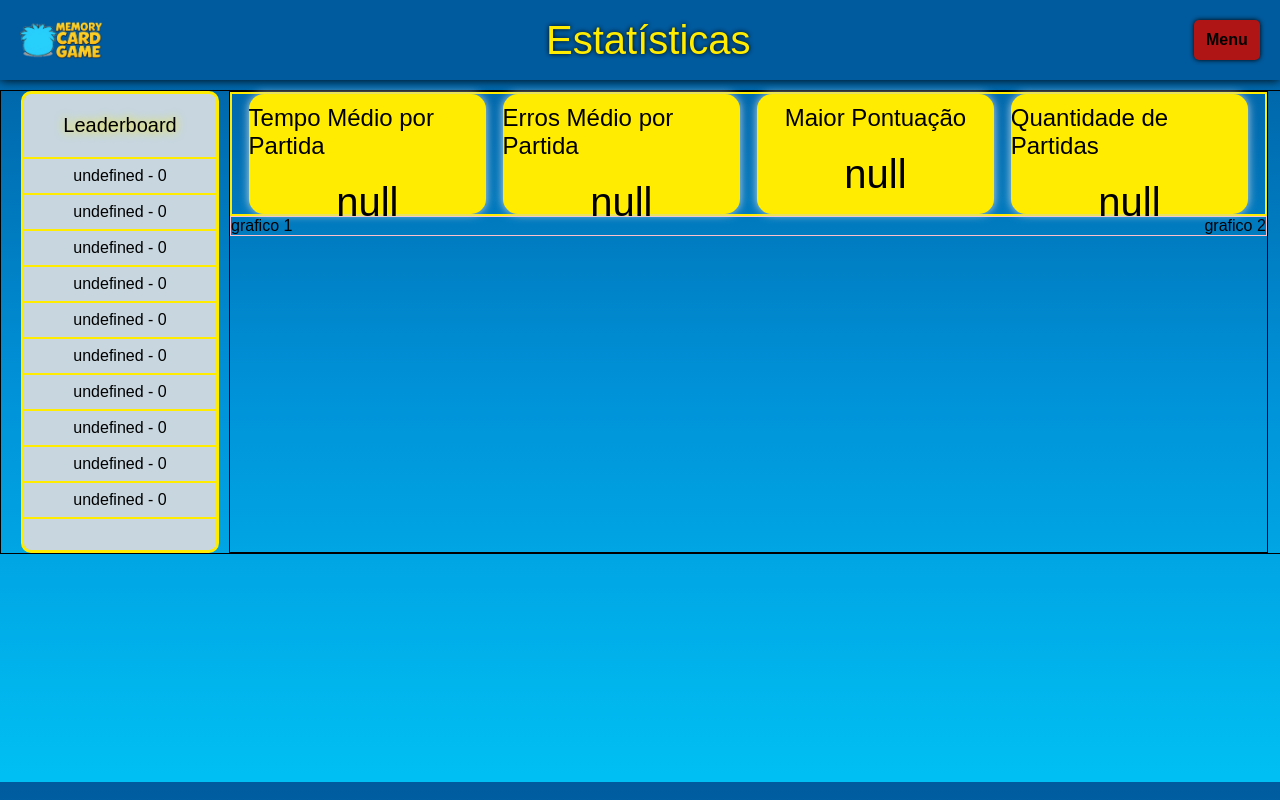
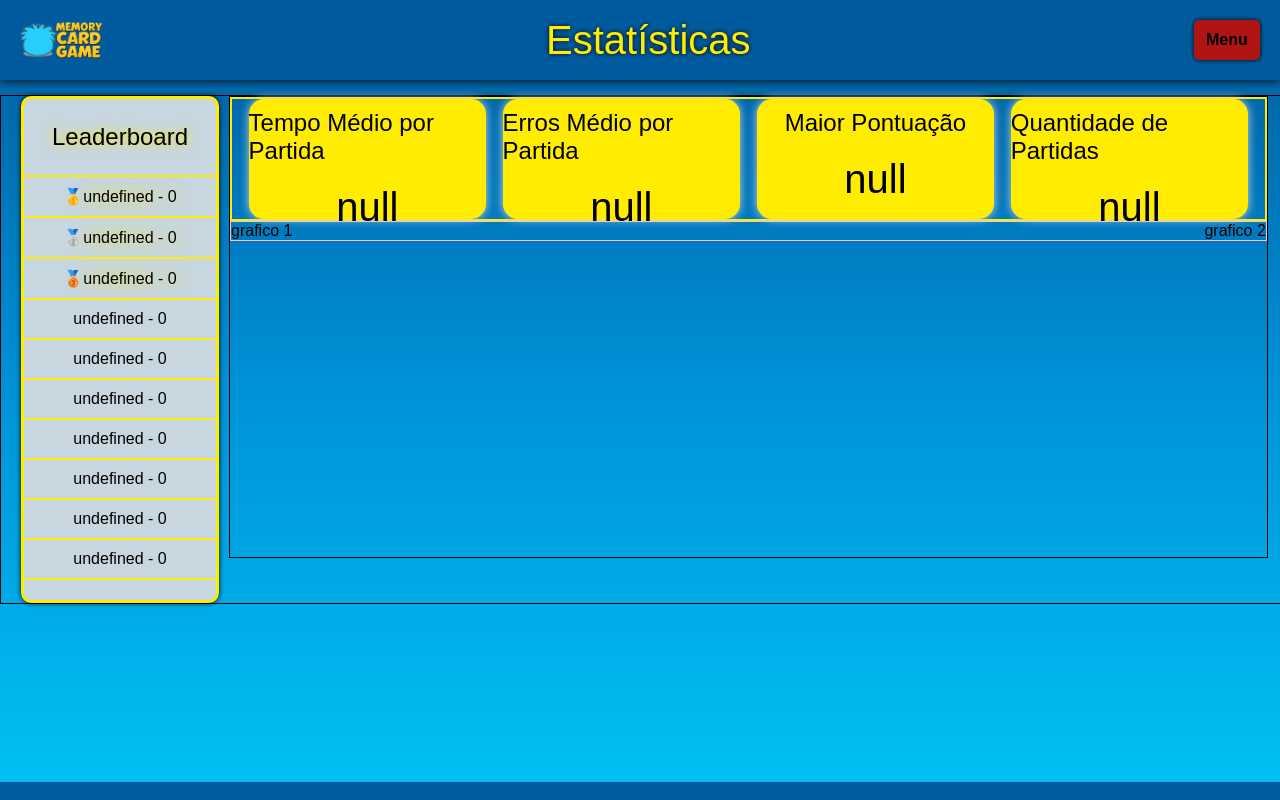
Before and after one commit to Luand-Assis/ProjetoIndividual_1_25, a website: page public/estatisticas.html in a window 1280 px wide. Drawn offline with Linux system fonts and the light colour scheme; no server answers.

Commit message:
Estilizei mais o leaderboard

```diff
--- a/public/estatisticas.html
+++ b/public/estatisticas.html
@@ -20,11 +20,11 @@
         <div class="ranking">
             <h3>Leaderboard</h3>
             <div class="divisor"></div>
-            <p><span id="jogador1">undefined</span> - <span id="pontos1">0</span></p>
+            <p>🥇<span id="jogador1">undefined</span> - <span id="pontos1">0</span></p>
             <div class="divisor"></div>
-            <p><span id="jogador2">undefined</span> - <span id="pontos2">0</span></p>
+            <p>🥈<span id="jogador2">undefined</span> - <span id="pontos2">0</span></p>
             <div class="divisor"></div>
-            <p><span id="jogador3">undefined</span> - <span id="pontos3">0</span></p>
+            <p>🥉<span id="jogador3">undefined</span> - <span id="pontos3">0</span></p>
             <div class="divisor"></div>
             <p><span id="jogador4">undefined</span> - <span id="pontos4">0</span></p>
             <div class="divisor"></div>
--- a/public/styles/styleEstatistica.css
+++ b/public/styles/styleEstatistica.css
@@ -23,7 +23,7 @@ header {
     background-color: var(--AzulEscuro);
     padding: 20px;
     box-shadow: 0px 0px 10px black;
-    margin-bottom: 10px;
+    margin-bottom: 15px;
 }
 .cabecalho {
     /* border: 1px solid black; */
@@ -92,14 +92,15 @@ header {
     background-color: var(--CinzaClaro);
     padding-bottom: 20px;
     margin-left: 20px;
+    box-shadow: 0 0 5px black;
 }
 .ranking h3 {
     font-weight: 100;
-    font-size: 20px;
+    font-size: 24px;
     text-shadow: 0 0 10px var(--AmareloPinguim);
 }
 .ranking p {
-    margin: 8px;
+    margin: 10px;
 }
 .ranking .divisor {
     border: 1px solid var(--AmareloPinguim);
@@ -200,3 +201,8 @@ header {
     display: flex;
     justify-content: space-between;
 }
+
+/* ----- DETALHES DO LEADERBOARD ----- */
+#jogador1, #pontos1, #jogador2, #pontos2, #jogador3, #pontos3 {
+    text-shadow: 0 0 15px var(--AmareloPinguim);
+}
```
